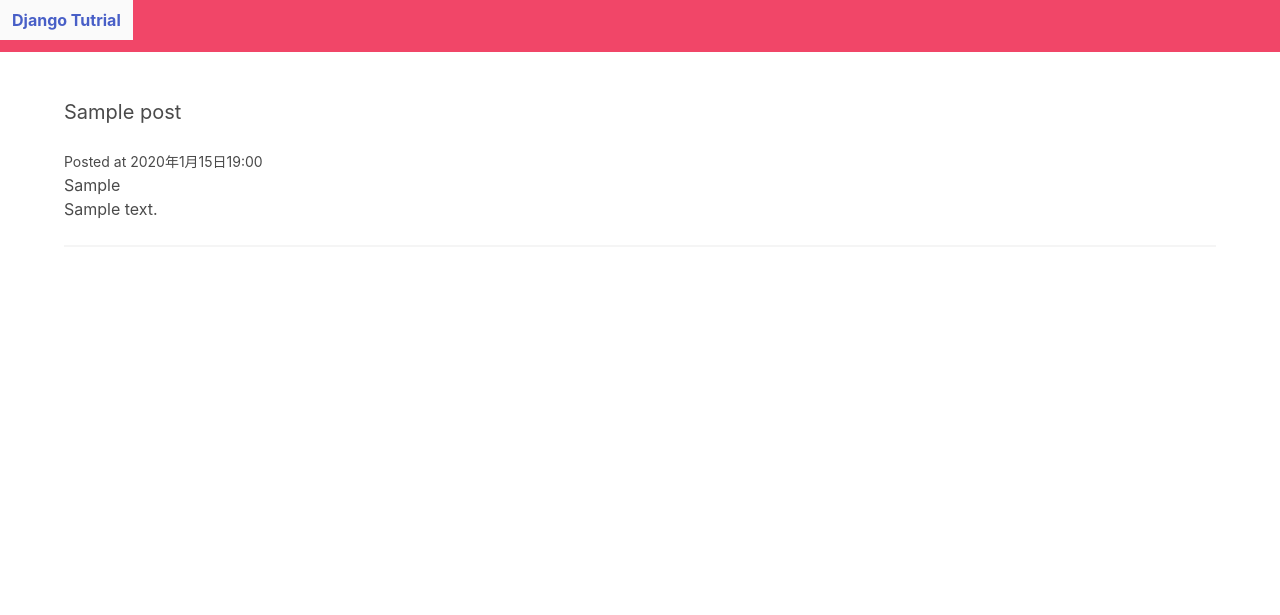
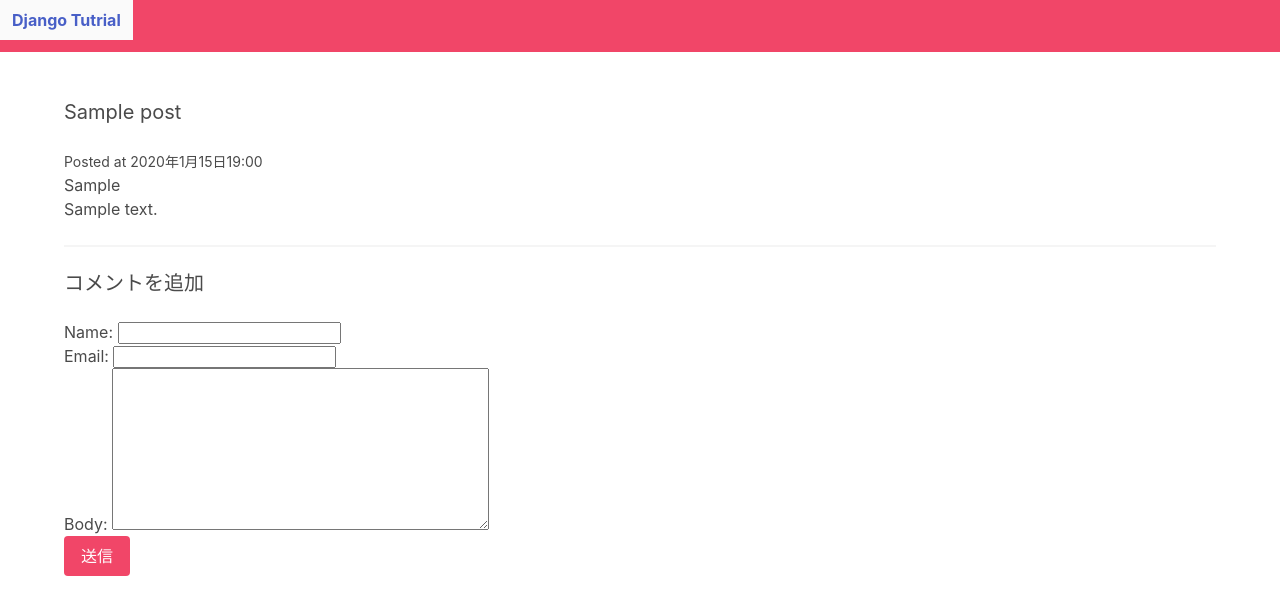
Before and after one commit to s-yoshiii/python-tutrial-blog, a Django app: the page made by blog/forms.py in a window 1280 px wide. Shown: the top 615 px of the page. Run offline with Django 4.2, Linux system fonts and the light colour scheme; tables that the repository leaves empty hold one stand-in row (Sample ...).

Commit message:
コメント機能の追加

```diff
--- a/blog/admin.py
+++ b/blog/admin.py
@@ -1,5 +1,6 @@
 from django.contrib import admin
-from .models import Post
+from .models import Post,Comments
 
 # Register your models here.
 admin.site.register(Post)
+admin.site.register(Comments)
--- /dev/null
+++ b/blog/forms.py
@@ -0,0 +1,7 @@
+from django import forms
+from .models import Comments
+
+class CommentForm(forms.ModelForm):
+    class Meta:
+        model = Comments
+        fields = ["name","email","body"]
--- a/blog/models.py
+++ b/blog/models.py
@@ -7,3 +7,10 @@ class Post(models.Model):
     intro = models.TextField()
     body = models.TextField()
     posted_date = models.DateTimeField(auto_now_add=True)
+
+class Comments(models.Model):
+    post = models.ForeignKey(Post,related_name="comments",on_delete=models.CASCADE)
+    name = models.CharField(max_length=255)
+    email = models.EmailField()
+    body = models.TextField()
+    posted_date = models.DateTimeField(auto_now_add=True)
--- a/blog/templates/blog/frontpage.html
+++ b/blog/templates/blog/frontpage.html
@@ -6,6 +6,7 @@
     <small>Posted at {{ post.posted_date }}</small>
     <p>
         {{post.intro}}
+        <a href="{% url 'post_detail' post.slug %}">もっと読む</a>
     </p>
     <hr />
 </div>
--- a/blog/templates/blog/post_detail.html
+++ b/blog/templates/blog/post_detail.html
@@ -9,4 +9,15 @@
         {{post.body}}
     </p>
     <hr />
+    <!--コメント投稿エリア-->
+    <h2 class="subtitle">コメントを追加</h2>
+    <form action="." method="post">
+        {% csrf_token %}
+        {{ form.as_p }}
+        <div class="field">
+            <div class="controle">
+                <button class="button is-danger">送信</button>
+            </div>
+        </div>
+    </form>
 {% endblock %}
--- a/blog/views.py
+++ b/blog/views.py
@@ -1,4 +1,5 @@
-from django.shortcuts import render
+from django.shortcuts import render,redirect
+from .forms import CommentForm
 from .models import Post
 
 # Create your views here.
@@ -8,4 +9,13 @@ def frontpage(request):
 
 def post_detail(request,slug):
     post = Post.objects.get(slug=slug)
-    return render(request,"blog/post_detail.html",{"post":post})
+    if request.method == "POST":
+        form = CommentForm(request.POST)
+        if form.is_valid():
+            comment = form.save(commit=False)
+            comment.post= post
+            comment.save()
+            return redirect("post_detail",slug = post.slug)
+    else:
+        form = CommentForm()
+    return render(request,"blog/post_detail.html",{"post":post,"form":form})
```
Also changed, not shown: blog/migrations/0002_comments.py (added).
